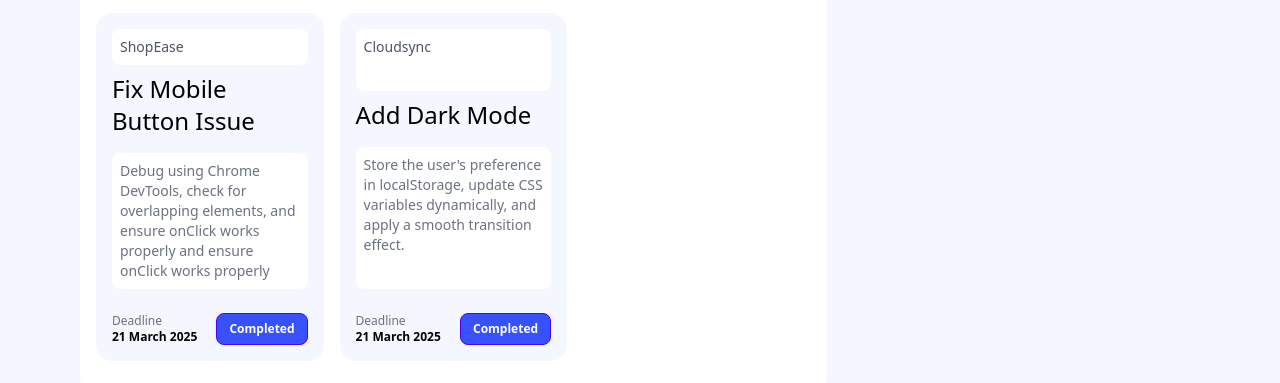
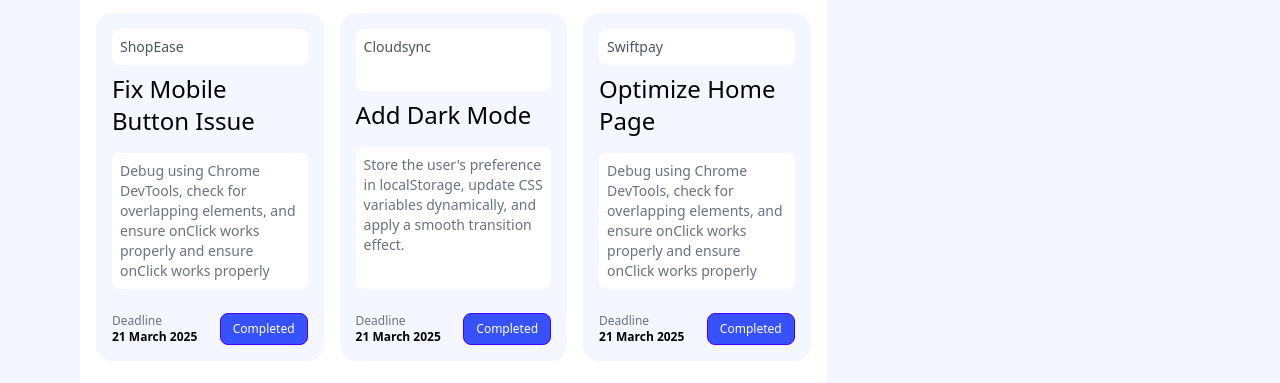
Before and after one commit to sohanrahat/assignment-5, a plain HTML site: page index.html in a window 1280 px wide. Shown: the part 279-662 px from the top of the page. Drawn offline with nearby package versions, Linux system fonts and the light colour scheme.

Commit message:
swift pay

```diff
--- a/index.html
+++ b/index.html
@@ -226,7 +226,7 @@
                                     <p class="text-xs text-gray-500">Deadline</p>
                                     <p class="text-xs text-black font-semibold">21 March 2025</p>
                                 </div>
-                                <button class="text-xs text-white bg-[#3752FD] btn btn-primary btn-sm">Completed</button>
+                                <button class="text-xs font-medium text-white bg-[#3752FD] btn btn-primary btn-sm">Completed</button>
                             </div>
                         </div>
                     </div>
@@ -242,13 +242,32 @@
                                     <p class="text-xs text-gray-500">Deadline</p>
                                     <p class="text-xs text-black font-semibold">21 March 2025</p>
                                 </div>
-                                <button class="text-xs text-white bg-[#3752FD] btn btn-primary btn-sm">Completed</button>
+                                <button class="text-xs font-medium text-white bg-[#3752FD] btn btn-primary btn-sm">Completed</button>
+                            </div>
+                        </div>
+                    </div>
+
+                    <!-- SwiftPay Task -->
+                    <div class="card bg-[#f4f7ff]">
+                        <div class="card-body p-4">
+                            <p class="bg-white rounded-lg p-2 text-sm text-gray-600">Swiftpay</p>
+                            <h3 id="swiftpay-task" class="card-title text-2xl text-black font-medium">Optimize Home Page</h3>
+                            <p class="bg-white rounded-lg p-2 text-sm text-gray-500 mt-2">Debug using Chrome DevTools, check for overlapping elements, and ensure onClick works properly and ensure onClick works properly</p>
+                            <div class="flex justify-between items-center mt-4">
+                                <div>
+                                    <p class="text-xs text-gray-500">Deadline</p>
+                                    <p class="text-xs text-black font-semibold">21 March 2025</p>
+                                </div>
+                                <button class="text-xs font-medium text-white bg-[#3752FD] btn btn-primary btn-sm">Completed</button>
                             </div>
                         </div>
                     </div>
 
 
-                    </div>
+                <!-- Task Cards - Second Row -->
+                <div class="grid grid-cols-1 md:grid-cols-3 gap-4">
+                    <!-- Meta Task -->
+
                 </div>
             </div>
         </div>
```
